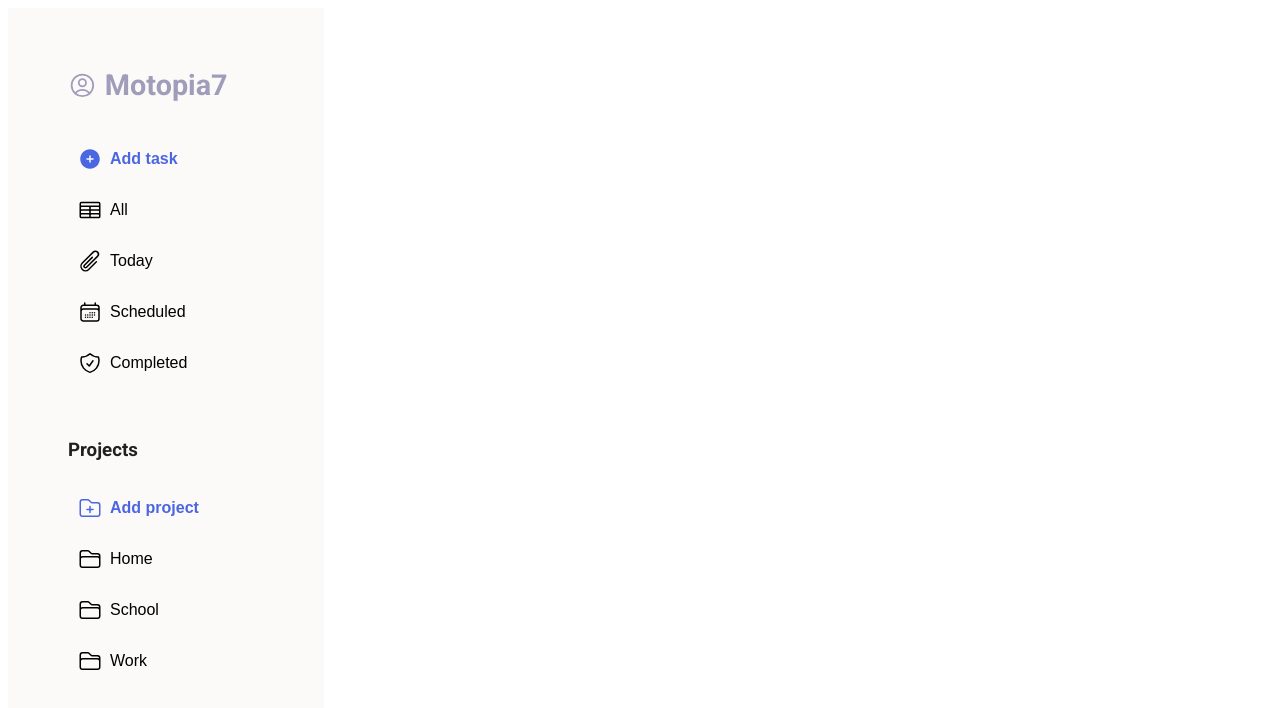
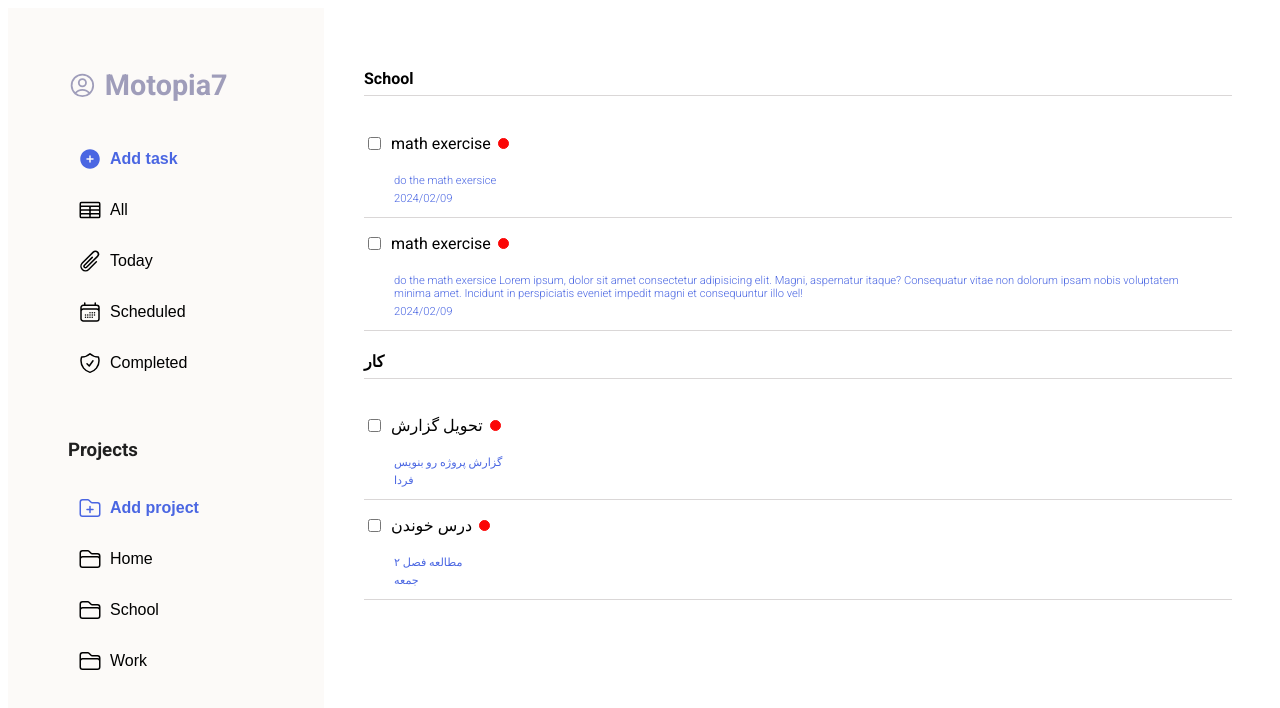
Before and after one commit to mutopia7/todo-list, a website built with webpack: page src/template.html in a window 1280 px wide. Built offline with nearby package versions, Linux system fonts and the light colour scheme.

Commit message:
Add functions for create task div at dom and render projects

```diff
--- a/src/dom.js
+++ b/src/dom.js
@@ -0,0 +1,88 @@
+import { Project, Task } from "./logic.js"
+
+// const show = document.querySelector(".show")
+
+const projects = [];
+
+const work = new Project("کار");
+const school = new Project("مدرسه");
+projects.push(work, school);
+
+const task1 = new Task("تحویل گزارش", "گزارش پروژه رو بنویس", "فردا", "بالا", work);
+const task2 = new Task("درس خوندن", "مطالعه فصل ۲", "جمعه", "متوسط", work);
+
+// console.log(work.tasks);   // شامل task1
+// console.log(school.tasks); // شامل task2
+
+
+
+// const divProject = document.createElement("div");
+// divProject.classList.add("project");
+
+// const projectNameShow = document.createElement("h4");
+// projectNameShow.textContent = projectName.name;
+
+
+
+function createTaskElement(task) {
+
+
+    const divTask = document.createElement("div");
+    divTask.classList.add("task");
+
+
+    const divTitle = document.createElement("div");
+    divTitle.classList.add("title");
+
+    const taskCheckBox = document.createElement("input");
+    taskCheckBox.type = "checkbox";
+    taskCheckBox.classList.add("task-checkbox");
+    taskCheckBox.checked = task.completed;
+
+
+    const titleTask = document.createElement("p");
+    titleTask.classList.add("title-task")
+    titleTask.textContent = task.title;
+
+    const prioritySpan = document.createElement("span");
+    prioritySpan.classList.add("priority")
+
+    divTitle.append(taskCheckBox, titleTask, prioritySpan);
+
+    const taskExplain = document.createElement("p");
+    taskExplain.classList.add("task-explain");
+    taskExplain.textContent = task.description;
+
+    const taskDate = document.createElement("p");
+    taskDate.classList.add("task-date");
+    taskDate.textContent = task.dueDate;
+
+
+
+
+    divTask.append(divTitle, taskExplain, taskDate);
+
+
+    return divTask;
+
+}
+
+function renderProject(project) {
+    const projectContainer = document.createElement("div");
+    projectContainer.classList.add("project");
+
+    const heading = document.createElement("h4");
+    heading.textContent = project.name;
+
+    projectContainer.appendChild(heading);
+
+    project.tasks.forEach((task) => {
+      const taskElement = createTaskElement(task);
+      projectContainer.appendChild(taskElement);
+    });
+
+    document.querySelector(".show").appendChild(projectContainer);
+  }
+
+
+export {renderProject , work }
--- a/src/index.js
+++ b/src/index.js
@@ -1,10 +1,10 @@
 import "./styles.css"
 import { Project, Task } from "./logic.js"
-import { toShow, work } from "./dom.js"
+import { renderProject, work } from "./dom.js"
 
 
 
 
 console.log(work.name)
 
-toShow(work)
+renderProject(work)
--- a/src/styles.css
+++ b/src/styles.css
@@ -10,8 +10,14 @@
     --dark-blue: rgb(74, 102, 226);
     --blue: rgb(159, 157, 186);
     --light-gary:rgb(218, 215, 215);
+    --top-priority: rgb(251, 6, 6);
+    --med-priority: rgb(248, 161, 1);
+    --low-priority: rgb(242, 202, 126);
+
+
     --padding-sidebar: 60px 60px;
     --padding-button:10px 10px;
+    --padding-show: 40px 40px;
     --min-gap: 7px;
     --max-gap: 35px;
     --inline-gap: 0.5rem;
@@ -24,6 +30,7 @@
 
 html, body{
     height: 100%;
+    font-family: roboto;
 }
 
 .all{
@@ -106,6 +113,58 @@ html, body{
 
 
 
+/* show section */
+
+.show{
+    padding: var(--padding-show) ;
+    display: flex;
+    flex-direction: column;
+}
+
+.show
+
+.project {
+    display: flex;
+    flex-direction: column;
+}
+
+.project > * {
+    border-bottom: 1px solid var(--light-gary);
+    padding-bottom: var(--min-gap);
+}
+
+.task > p:not(.title){
+    color: var(--dark-blue);
+    margin: 5px 30px;
+    font-weight: 300;
+    font-size: 0.7rem;
+}
+
+
+.title {
+    display: flex;
+    align-items: center;
+    gap: var(--min-gap);
+    font-weight: 400;
+    font-size: 1rem;
+}
+
+.priority {
+    border: 1px solid var(--top-priority);
+    background-color: var(--top-priority);
+    border-radius: 100%;
+    width: 1ch;
+    height: 1ch;
+}
+
+
+
+
+
+
+
+
+
 
 
 
--- a/src/template.html
+++ b/src/template.html
@@ -12,10 +12,12 @@
 
         <section class="sidebar">
             <div class="user">
-                <a href="" rel="noopener npreferer"><svg xmlns="http://www.w3.org/2000/svg" fill="none" viewBox="0 0 24 24" stroke-width="1.5" stroke="currentColor" style="width: 1.8rem;">
-                    <path stroke-linecap="round" stroke-linejoin="round" d="M17.982 18.725A7.488 7.488 0 0 0 12 15.75a7.488 7.488 0 0 0-5.982 2.975m11.963 0a9 9 0 1 0-11.963 0m11.963 0A8.966 8.966 0 0 1 12 21a8.966 8.966 0 0 1-5.982-2.275M15 9.75a3 3 0 1 1-6 0 3 3 0 0 1 6 0Z" />
-                  </svg>
-                   Motopia7
+                <a href="" rel="noopener npreferer"><svg xmlns="http://www.w3.org/2000/svg" fill="none"
+                        viewBox="0 0 24 24" stroke-width="1.5" stroke="currentColor" style="width: 1.8rem;">
+                        <path stroke-linecap="round" stroke-linejoin="round"
+                            d="M17.982 18.725A7.488 7.488 0 0 0 12 15.75a7.488 7.488 0 0 0-5.982 2.975m11.963 0a9 9 0 1 0-11.963 0m11.963 0A8.966 8.966 0 0 1 12 21a8.966 8.966 0 0 1-5.982-2.275M15 9.75a3 3 0 1 1-6 0 3 3 0 0 1 6 0Z" />
+                    </svg>
+                    Motopia7
                 </a>
             </div>
             <div class="tag">
@@ -101,7 +103,29 @@
         </section>
 
         <main class="show">
+            <div class="project">
+                <h4>School</h4>
+                <div class="task">
+                    <div class="title">
+                        <input type="checkbox" class="task-checkbox">
+                        <p class="title-task">math exercise</p>
+                        <span class="priority"></span>
+                    </div>
+                    <p class="task-explain">do the math exersice</p>
+                    <p class="task-date">2024/02/09</p>
 
+                </div>
+                <div class="task">
+                    <div class="title">
+                        <input type="checkbox">
+                        <p class="title-task">math exercise</p>
+                        <span class="priority"></span>
+                    </div>
+                    <p class="task-explain">do the math exersice Lorem ipsum, dolor sit amet consectetur adipisicing elit. Magni, aspernatur itaque? Consequatur vitae non dolorum ipsam nobis voluptatem minima amet. Incidunt in perspiciatis eveniet impedit magni et consequuntur illo vel!</p>
+                    <p class="date">2024/02/09</p>
+
+                </div>
+            </div>
         </main>
     </div>
 
```
